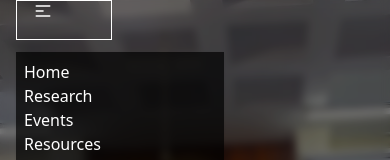
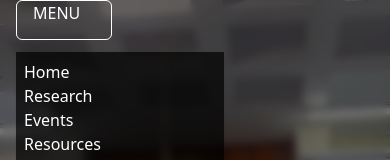
Before and after one commit to mehorabkonok/ruherf, a React (Vite) app: page / in a window 390 px wide. Shown: the top 160 px of the page. Built offline with nearby package versions, Linux system fonts and the light colour scheme.

Commit message:
'SVG' hamburger is  replaced by 'MENU'

```diff
--- a/src/Pages/Components/Navbar/Navbar.jsx
+++ b/src/Pages/Components/Navbar/Navbar.jsx
@@ -24,12 +24,13 @@ const Navbar = () => {
                 {/* Navbar start */}
                 <div className="navbar-start">
                     <div className="dropdown">
-                        <div tabIndex={0} className="btn btn-ghost lg:hidden border border-white h-10 w-24 px-4">
-                            <svg xmlns="http://www.w3.org/2000/svg" className="h-5 w-5" fill="none"
+                        <div tabIndex={0} className="btn btn-ghost lg:hidden border border-white h-10 w-24 rounded-md px-4">
+                            {/* <svg xmlns="http://www.w3.org/2000/svg" className="h-5 w-5" fill="none"
                                 viewBox="0 0 24 24" stroke="currentColor">
                                 <path strokeLinecap="round" strokeLinejoin="round" strokeWidth="2"
                                     d="M4 6h16M4 12h8m-8 6h16" />
-                            </svg>
+                            </svg> */}
+                            MENU
                         </div>
                         <ul tabIndex={0} className="menu menu-sm dropdown-content bg-black/70 rounded-box z-[1] mt-3 w-52 p-2 shadow">
                             {navItems}
```
